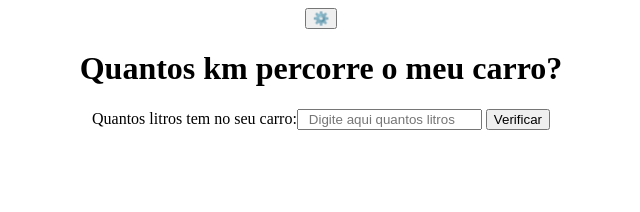
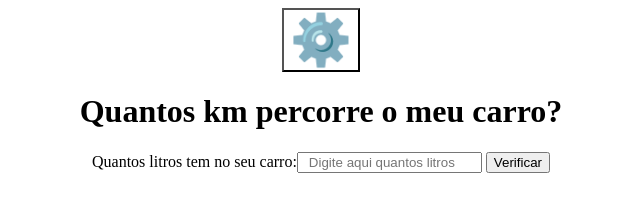
Before and after one commit to JoseDesen/carro-, a plain HTML site: page index.html in a window 1280 px wide. Shown: the whole page, without its empty margins (319-959 px from the left). Drawn offline with Linux system fonts and the light colour scheme.

Commit message:
Atualizar o index.html

```diff
--- a/index.html
+++ b/index.html
@@ -35,7 +35,7 @@ text-align:center;
  </head>
 
  <body>
-<input type="button" value="⚙️">
+<input type="button" value="⚙️" style="background-color:white; font-size:50px;">
  <h1>Quantos km percorre o meu carro?</h1>
 
  <form name="f">
```
